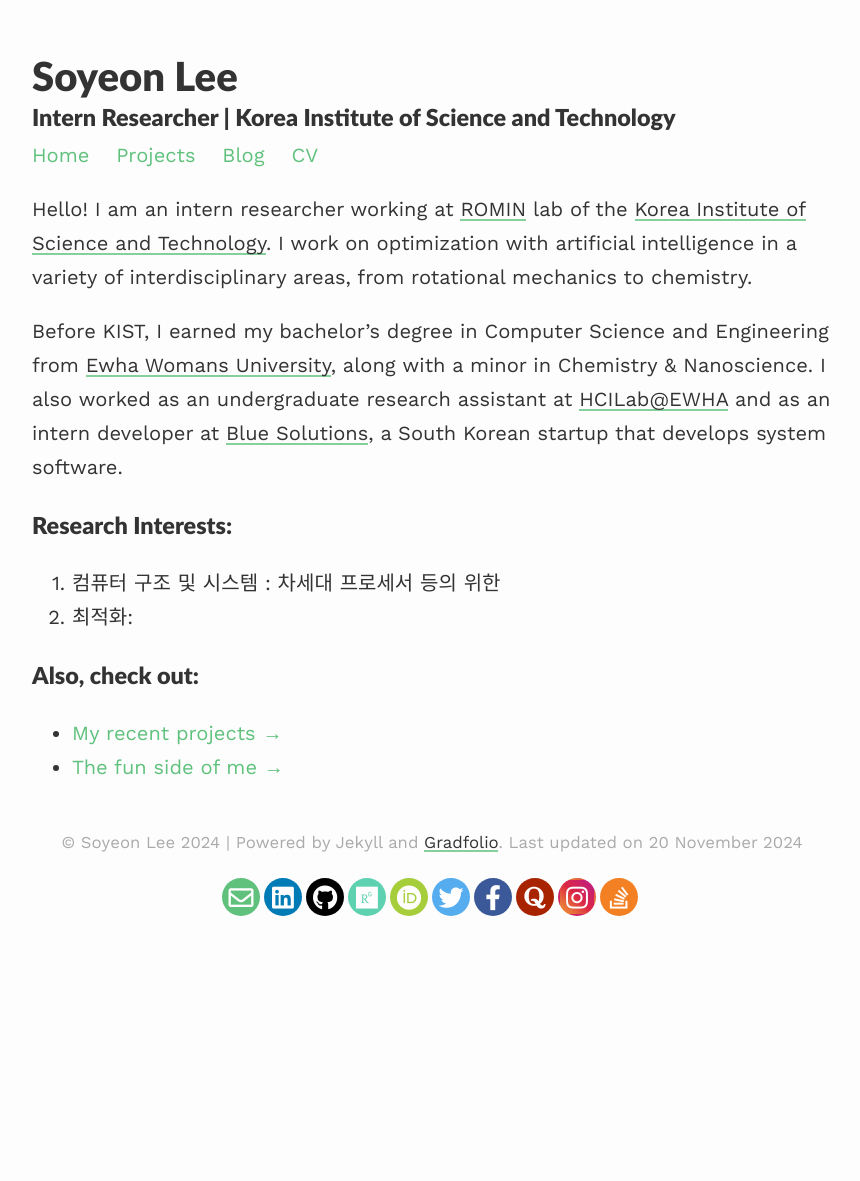
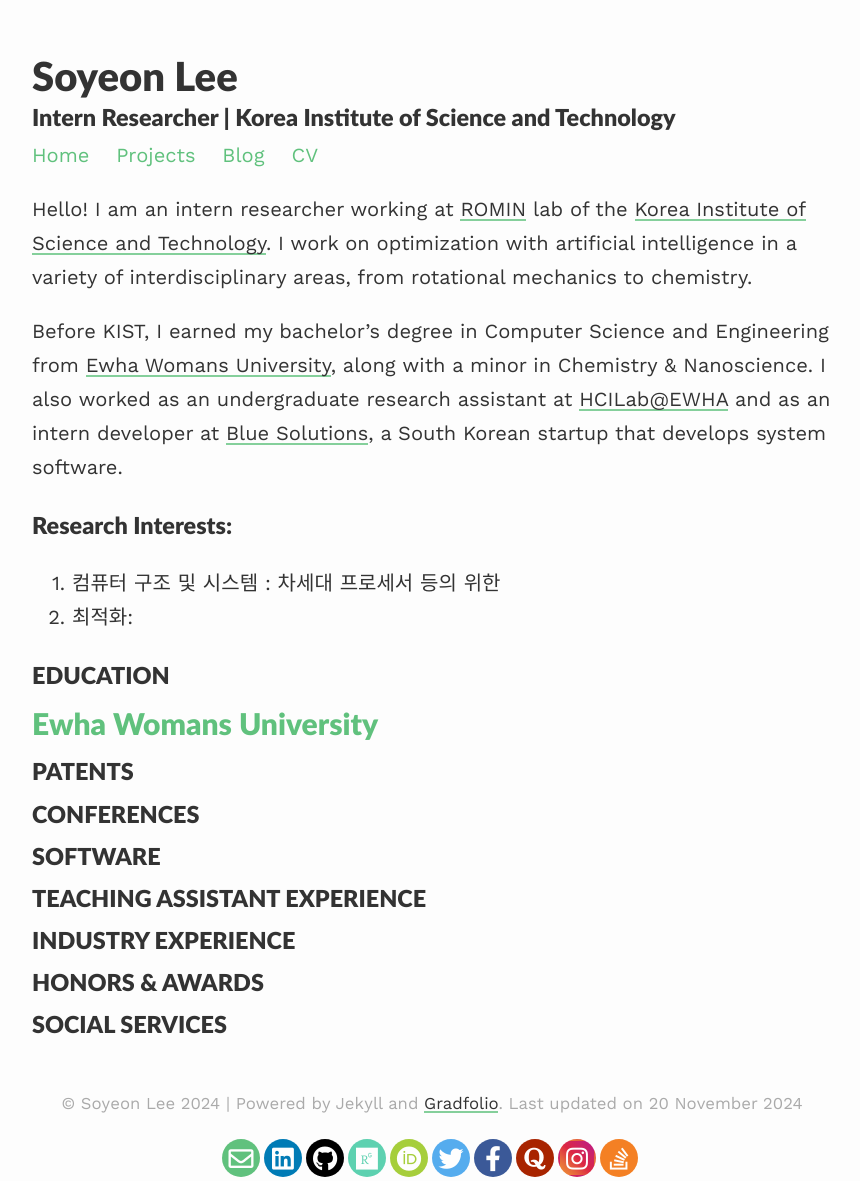
Before and after one commit to soysilver/soysilvery, a Jekyll site: the page built from cv.md, in a window 1280 px wide. Shown: the whole page, without its empty margins (208-1068 px from the left). Built offline with Jekyll 4.4.1, drawn with Linux system fonts in a browser that asks for light colours; nearby versions of some CDN libraries; before the commit the page ends 980 px from its top, so only the background shows below that.

Commit message:
Update cv.md

```diff
--- a/cv.md
+++ b/cv.md
@@ -4,6 +4,8 @@
 title: CV
 published: true
 ---
+
+
 
 Hello! I am an intern researcher working at [ROMIN](https://romin.re.kr/){:target="_blank"} lab of the [Korea Institute of Science and Technology](https://www.kist.re.kr/eng/index.do){:target="_blank"}. I work on optimization with artificial intelligence in a variety of interdisciplinary areas, from rotational mechanics to chemistry.
 
@@ -13,6 +15,20 @@
 1. 컴퓨터 구조 및 시스템 : 차세대 프로세서 등의  위한
 2. 최적화:
 
-### Also, check out:
-- [My recent projects →](https://soysilver.github.io/soysilvery/projects/)
-- [The fun side of me →](https://soysilver.github.io/soysilvery/blog/)
+### EDUCATION
+## [Ewha Womans University](https://www.ewha.ac.kr/ewhaen/index.do)
+
+
+### PATENTS
+
+### CONFERENCES
+
+### SOFTWARE
+
+### TEACHING ASSISTANT EXPERIENCE
+
+### INDUSTRY EXPERIENCE
+
+### HONORS & AWARDS
+
+### SOCIAL SERVICES
```
